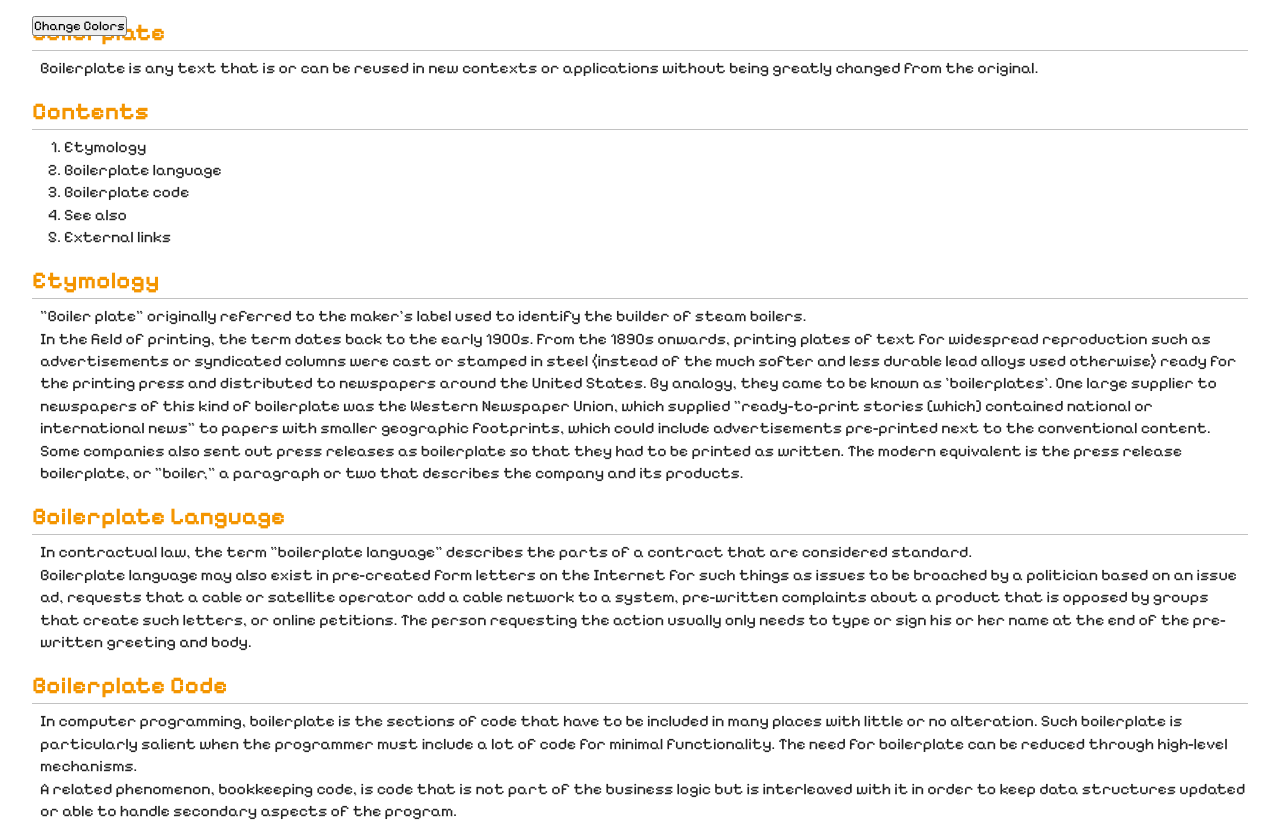
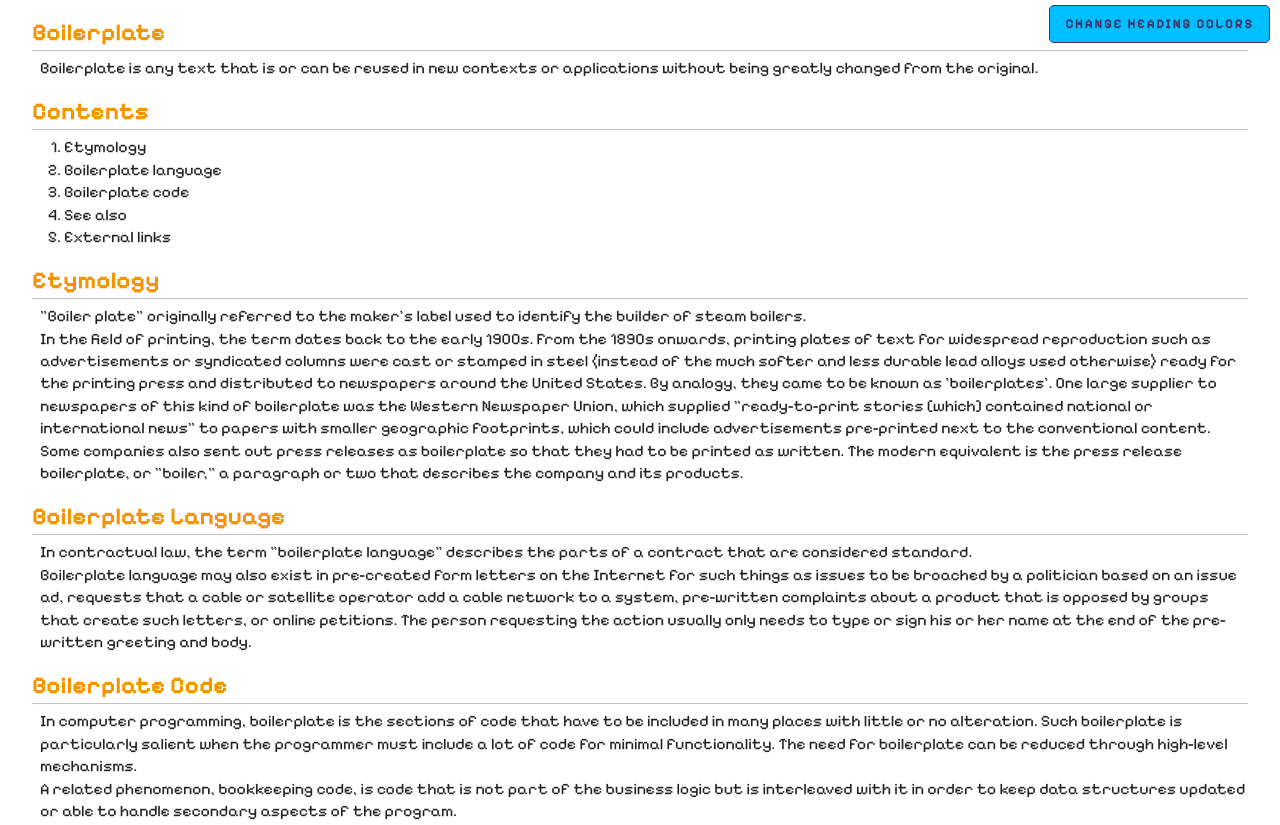
Before and after one commit to Sahitya1707/COMP_2081_ADV_CSS_ASSIGNMENT, a website built with webpack: page Lab_1/index.html in a window 1280 px wide. Shown: the top 825 px of the page. Built offline with nearby package versions, Linux system fonts and the light colour scheme; a web font is replaced by a local one.

Commit message:
created button to change heading color

```diff
--- a/Lab_1/css/style.css
+++ b/Lab_1/css/style.css
@@ -109,7 +109,25 @@ ol {
   padding: 0 0 0 2rem;
 }
 .dynamic-color-btn {
-  position: absolute;
+  position: fixed;
+  border: 1px solid rgb(66, 50, 102);
+  color: rgb(66, 50, 102);
+  text-transform: uppercase;
+  padding: 10px 15px;
+  border-radius: 5px;
+  background: rgb(0, 191, 255);
+  right: 10px;
+  top: 5px;
+  cursor: pointer;
+  letter-spacing: 0.1rem;
+  font-weight: bold;
+}
+.dynamic-color-btn:hover {
+  transform: ease-out;
+  transition-duration: 200ms;
+  background-color: rgb(66, 50, 102);
+  border-color: rgb(0, 191, 255);
+  color: rgb(0, 191, 255);
 }
 /* ==========================================================================
    Helper classes
--- a/Lab_1/index.html
+++ b/Lab_1/index.html
@@ -36,7 +36,7 @@
 
   <main>
     <button class="dynamic-color-btn">
-      Change Colors
+      Change Heading Colors
     </button>
     <div class="boilerplate">
       <h2>
```
